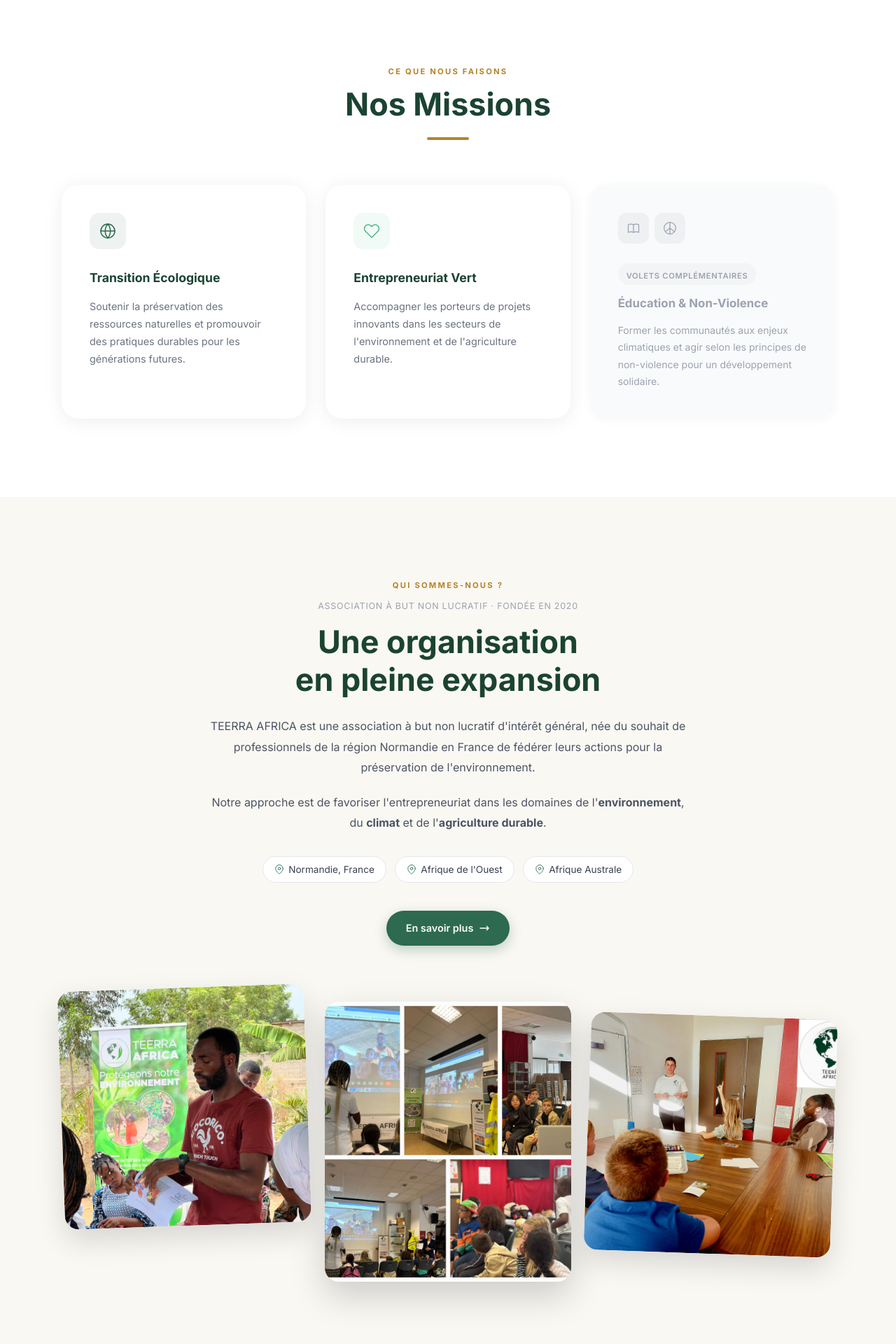
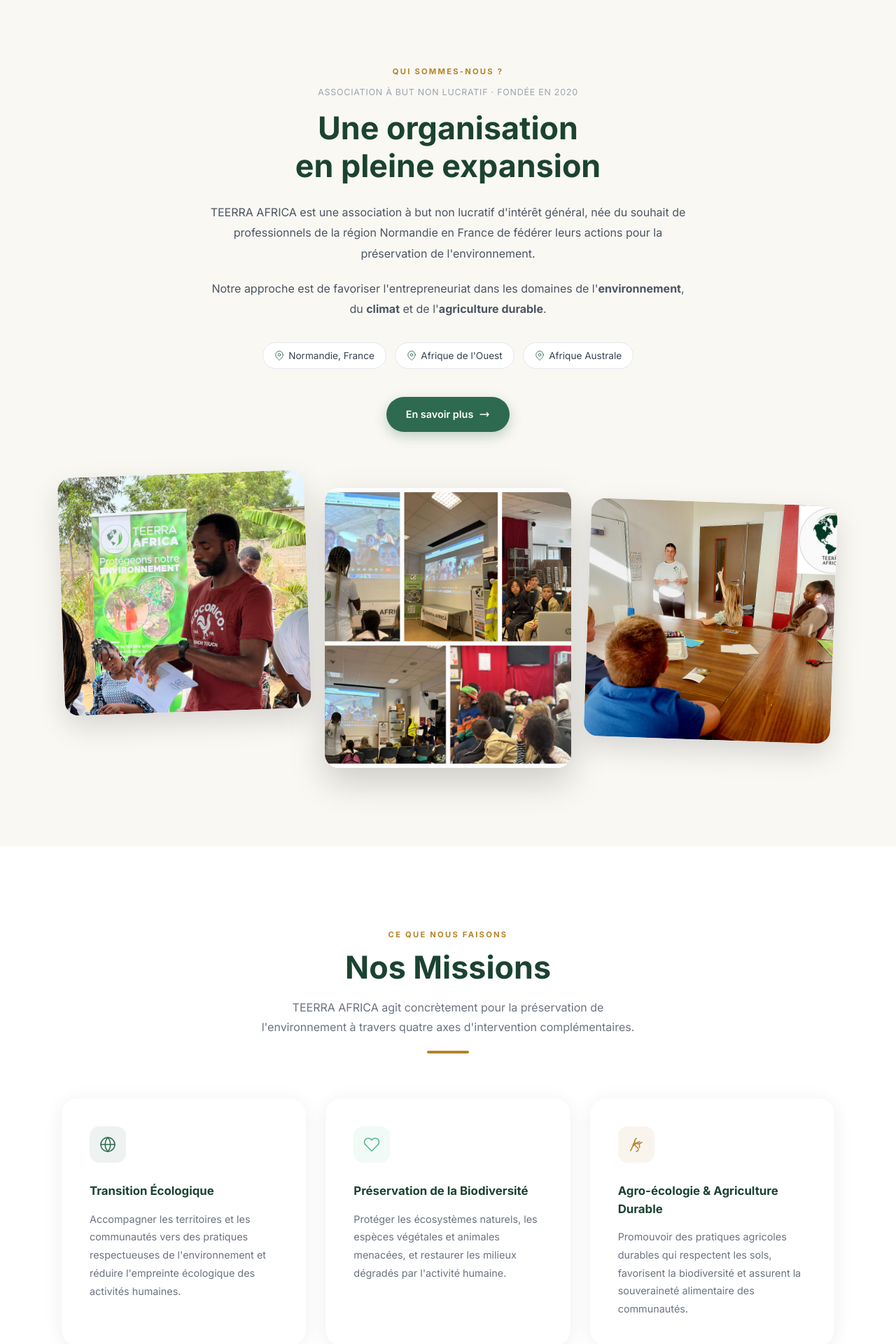
Before and after one commit to VOGLOSSOU/TeerraAfrica, a Next.js app: page / in a window 1280 px wide. Shown: the part 1440-3360 px from the top of the page at 70% size. Built offline with nearby package versions, Linux system fonts and the light colour scheme; a web font is replaced by a local one.

Commit message:
l reste 3 missions : Transition Écologique, Préservation de la Biodiversité, Agro-écologie & Agriculture Durable.

```diff
--- a/app/page.tsx
+++ b/app/page.tsx
@@ -1,8 +1,7 @@
 import Image from 'next/image';
 import Link from 'next/link';
 import {
-  IconGlobe, IconBook, IconLeaf, IconPeace,
-  IconScale, IconTree, IconBriefcase, IconMapPin,
+  IconGlobe, IconLeaf, IconTree, IconMapPin,
 } from './components/Icons';
 
 export default function HomePage() {
@@ -169,57 +168,6 @@ export default function HomePage() {
       </section>
 
       {/* ═══════════════════════════════════════
-          MISSIONS
-      ═══════════════════════════════════════ */}
-      <section style={{ background: '#ffffff', padding: '7rem 0' }}>
-        <div className="container-wide">
-          {/* Header */}
-          <div style={{ textAlign: 'center', marginBottom: '4rem' }}>
-            <span className="section-label">Ce que nous faisons</span>
-            <h2 className="heading-lg" style={{ marginBottom: 0 }}>Nos Missions</h2>
-            <div className="divider divider-center"></div>
-          </div>
-
-          <div style={{ display: 'grid', gridTemplateColumns: 'repeat(3, 1fr)', gap: '1.75rem' }}>
-            {/* Carte 1 — principale */}
-            <div className="card" style={{ background: '#ffffff', borderRadius: '24px', padding: '2.5rem', boxShadow: '0 4px 28px rgba(0,0,0,0.07)' }}>
-              <div style={{ width: 52, height: 52, borderRadius: '14px', background: 'rgba(45,106,79,0.08)', display: 'flex', alignItems: 'center', justifyContent: 'center', marginBottom: '1.75rem' }}>
-                <IconGlobe size={24} color="#2d6a4f" />
-              </div>
-              <h3 style={{ fontSize: '1.1rem', fontWeight: 700, color: '#1b4332', marginBottom: '0.875rem' }}>Transition Écologique</h3>
-              <p style={{ color: '#6b7280', fontSize: '0.9rem', lineHeight: 1.75 }}>Soutenir la préservation des ressources naturelles et promouvoir des pratiques durables pour les générations futures.</p>
-            </div>
-
-            {/* Carte 2 — principale */}
-            <div className="card" style={{ background: '#ffffff', borderRadius: '24px', padding: '2.5rem', boxShadow: '0 4px 28px rgba(0,0,0,0.07)' }}>
-              <div style={{ width: 52, height: 52, borderRadius: '14px', background: 'rgba(82,183,136,0.08)', display: 'flex', alignItems: 'center', justifyContent: 'center', marginBottom: '1.75rem' }}>
-                <IconLeaf size={24} color="#52b788" />
-              </div>
-              <h3 style={{ fontSize: '1.1rem', fontWeight: 700, color: '#1b4332', marginBottom: '0.875rem' }}>Entrepreneuriat Vert</h3>
-              <p style={{ color: '#6b7280', fontSize: '0.9rem', lineHeight: 1.75 }}>Accompagner les porteurs de projets innovants dans les secteurs de l&apos;environnement et de l&apos;agriculture durable.</p>
-            </div>
-
-            {/* Carte 3 — second plan */}
-            <div className="card" style={{ background: '#f9fafb', borderRadius: '24px', padding: '2.5rem', boxShadow: '0 2px 14px rgba(0,0,0,0.04)' }}>
-              <div style={{ display: 'flex', alignItems: 'center', gap: '0.5rem', marginBottom: '1.75rem' }}>
-                <div style={{ width: 44, height: 44, borderRadius: '12px', background: 'rgba(156,163,175,0.12)', display: 'flex', alignItems: 'center', justifyContent: 'center' }}>
-                  <IconBook size={20} color="#9ca3af" />
-                </div>
-                <div style={{ width: 44, height: 44, borderRadius: '12px', background: 'rgba(156,163,175,0.12)', display: 'flex', alignItems: 'center', justifyContent: 'center' }}>
-                  <IconPeace size={20} color="#9ca3af" />
-                </div>
-              </div>
-              <div style={{ display: 'inline-block', background: '#f3f4f6', borderRadius: '99px', padding: '0.2rem 0.75rem', marginBottom: '0.875rem' }}>
-                <span style={{ fontSize: '0.7rem', color: '#9ca3af', fontWeight: 600, letterSpacing: '0.06em', textTransform: 'uppercase' }}>Volets complémentaires</span>
-              </div>
-              <h3 style={{ fontSize: '1.05rem', fontWeight: 700, color: '#9ca3af', marginBottom: '0.875rem' }}>Éducation & Non-Violence</h3>
-              <p style={{ color: '#9ca3af', fontSize: '0.875rem', lineHeight: 1.75 }}>Former les communautés aux enjeux climatiques et agir selon les principes de non-violence pour un développement solidaire.</p>
-            </div>
-          </div>
-        </div>
-      </section>
-
-      {/* ═══════════════════════════════════════
           À PROPOS
       ═══════════════════════════════════════ */}
       <section style={{ background: '#faf8f3', padding: '7rem 0' }}>
@@ -320,6 +268,65 @@ export default function HomePage() {
         </div>
       </section>
 
+      {/* ═══════════════════════════════════════
+          MISSIONS
+      ═══════════════════════════════════════ */}
+      <section style={{ background: '#ffffff', padding: '7rem 0' }}>
+        <div className="container-wide">
+          <div style={{ textAlign: 'center', marginBottom: '4rem' }}>
+            <span className="section-label">Ce que nous faisons</span>
+            <h2 className="heading-lg" style={{ marginBottom: '1rem' }}>Nos Missions</h2>
+            <p style={{ color: '#6b7280', fontSize: '1rem', lineHeight: 1.75, maxWidth: 560, margin: '0 auto' }}>
+              TEERRA AFRICA agit concrètement pour la préservation de l&apos;environnement à travers quatre axes d&apos;intervention complémentaires.
+            </p>
+            <div className="divider divider-center"></div>
+          </div>
+
+          <div style={{ display: 'grid', gridTemplateColumns: 'repeat(auto-fit, minmax(260px, 1fr))', gap: '1.75rem' }}>
+            {[
+              {
+                icon: <IconGlobe size={24} color="#2d6a4f" />,
+                accentLight: 'rgba(45,106,79,0.08)',
+                title: 'Transition Écologique',
+                desc: 'Accompagner les territoires et les communautés vers des pratiques respectueuses de l\'environnement et réduire l\'empreinte écologique des activités humaines.',
+              },
+              {
+                icon: <IconLeaf size={24} color="#52b788" />,
+                accentLight: 'rgba(82,183,136,0.08)',
+                title: 'Préservation de la Biodiversité',
+                desc: 'Protéger les écosystèmes naturels, les espèces végétales et animales menacées, et restaurer les milieux dégradés par l\'activité humaine.',
+              },
+              {
+                icon: <IconTree size={24} color="#b5832a" />,
+                accentLight: 'rgba(181,131,42,0.08)',
+                title: 'Agro-écologie & Agriculture Durable',
+                desc: 'Promouvoir des pratiques agricoles durables qui respectent les sols, favorisent la biodiversité et assurent la souveraineté alimentaire des communautés.',
+              },
+            ].map((m, i) => (
+              <div
+                key={i}
+                className="card"
+                style={{
+                  background: '#ffffff', borderRadius: '24px',
+                  padding: '2.5rem',
+                  boxShadow: '0 4px 28px rgba(0,0,0,0.07)',
+                }}
+              >
+                <div style={{
+                  width: 52, height: 52, borderRadius: '14px',
+                  background: m.accentLight,
+                  display: 'flex', alignItems: 'center',
+                  justifyContent: 'center', marginBottom: '1.75rem',
+                }}>
+                  {m.icon}
+                </div>
+                <h3 style={{ fontSize: '1.05rem', fontWeight: 700, color: '#1b4332', marginBottom: '0.875rem' }}>{m.title}</h3>
+                <p style={{ color: '#6b7280', fontSize: '0.9rem', lineHeight: 1.8 }}>{m.desc}</p>
+              </div>
+            ))}
+          </div>
+        </div>
+      </section>
 
       {/* ═══════════════════════════════════════
           ACTUALITÉS
```
